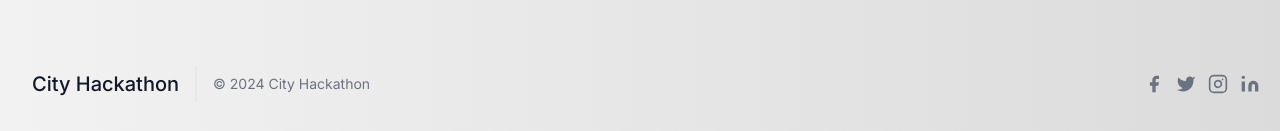
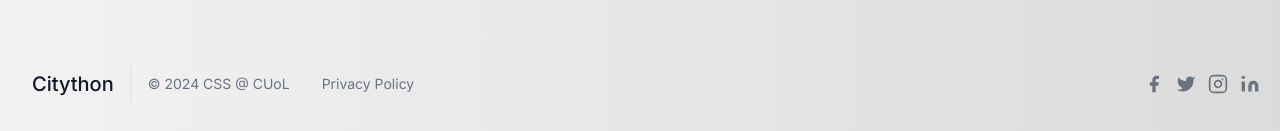
Before and after one commit to City-CSS/HackathonWebsite, a Next.js app: page /about in a window 1280 px wide. Shown: the part 730-861 px from the top of the page. Built offline with nearby package versions, Linux system fonts and the light colour scheme.

Commit message:
- Added policy.pdf - Implemented in Footer.tsx

```diff
--- a/components/Footer.tsx
+++ b/components/Footer.tsx
@@ -1,35 +1,37 @@
-
 export default function Footer() {
-
 	return (
 		<footer className="text-gray-600 body-font bottom-0">
 			<div className="container px-5 py-8 mx-auto flex items-center sm:flex-row flex-col">
 				<a className="flex title-font font-medium items-center md:justify-start justify-center text-gray-900">
+					<span className="ml-3 text-xl">Citython</span>
+				</a>
 
-					<span className="ml-3 text-xl">City Hackathon</span>
-				</a>
-				<p className="text-sm text-gray-500 sm:ml-4 sm:pl-4 sm:border-l-2 sm:border-gray-200 sm:py-2 sm:mt-0 mt-4">© 2024 City Hackathon
+				<p className="text-sm text-gray-500 sm:ml-4 sm:pl-4 sm:border-l-2 sm:border-gray-200 sm:py-2 sm:mt-0 mt-4">© 2024 CSS @ CUoL</p>
 
+				<p className={"text-sm text-gray-500 sm:ml-4 sm:pl-4 sm:py-2 sm:mt-0 mt-4"}>
+					<a href={"/policy.pdf"}>Privacy Policy</a>
 				</p>
+
+				{/*TODO: Add social media links*/}
 				<span className="inline-flex sm:ml-auto sm:mt-0 mt-4 justify-center sm:justify-start">
 		      <a className="text-gray-500">
-        <svg fill="currentColor" stroke-linecap="round" stroke-linejoin="round" stroke-width="2" className="w-5 h-5" viewBox="0 0 24 24">
+		        <svg fill="currentColor" strokeLinecap="round" strokeLinejoin="round" strokeWidth="2" className="w-5 h-5" viewBox="0 0 24 24">
 		          <path d="M18 2h-3a5 5 0 00-5 5v3H7v4h3v8h4v-8h3l1-4h-4V7a1 1 0 011-1h3z"></path>
 		        </svg>
 		      </a>
 		      <a className="ml-3 text-gray-500">
-        <svg fill="currentColor" stroke-linecap="round" stroke-linejoin="round" stroke-width="2" className="w-5 h-5" viewBox="0 0 24 24">
+		        <svg fill="currentColor" strokeLinecap="round" strokeLinejoin="round" strokeWidth="2" className="w-5 h-5" viewBox="0 0 24 24">
 		          <path d="M23 3a10.9 10.9 0 01-3.14 1.53 4.48 4.48 0 00-7.86 3v1A10.66 10.66 0 013 4s-4 9 5 13a11.64 11.64 0 01-7 2c9 5 20 0 20-11.5a4.5 4.5 0 00-.08-.83A7.72 7.72 0 0023 3z"></path>
 		        </svg>
 		      </a>
 		      <a className="ml-3 text-gray-500">
-        <svg fill="none" stroke="currentColor" stroke-linecap="round" stroke-linejoin="round" stroke-width="2" className="w-5 h-5" viewBox="0 0 24 24">
+		        <svg fill="none" stroke="currentColor" strokeLinecap="round" strokeLinejoin="round" strokeWidth="2" className="w-5 h-5" viewBox="0 0 24 24">
 		          <rect width="20" height="20" x="2" y="2" rx="5" ry="5"></rect>
 		          <path d="M16 11.37A4 4 0 1112.63 8 4 4 0 0116 11.37zm1.5-4.87h.01"></path>
 		        </svg>
 		      </a>
 		      <a className="ml-3 text-gray-500">
-        <svg fill="currentColor" stroke="currentColor" stroke-linecap="round" stroke-linejoin="round" stroke-width="0" className="w-5 h-5" viewBox="0 0 24 24">
+		        <svg fill="currentColor" stroke="currentColor" strokeLinecap="round" strokeLinejoin="round" strokeWidth="0" className="w-5 h-5" viewBox="0 0 24 24">
 		          <path stroke="none" d="M16 8a6 6 0 016 6v7h-4v-7a2 2 0 00-2-2 2 2 0 00-2 2v7h-4v-7a6 6 0 016-6zM2 9h4v12H2z"></path>
 		          <circle cx="4" cy="4" r="2" stroke="none"></circle>
 		        </svg>
```
Also changed, not shown: 1 other file (tests, documents, lock files or other folders). Lines whose indentation alone changed are shown as unchanged.
